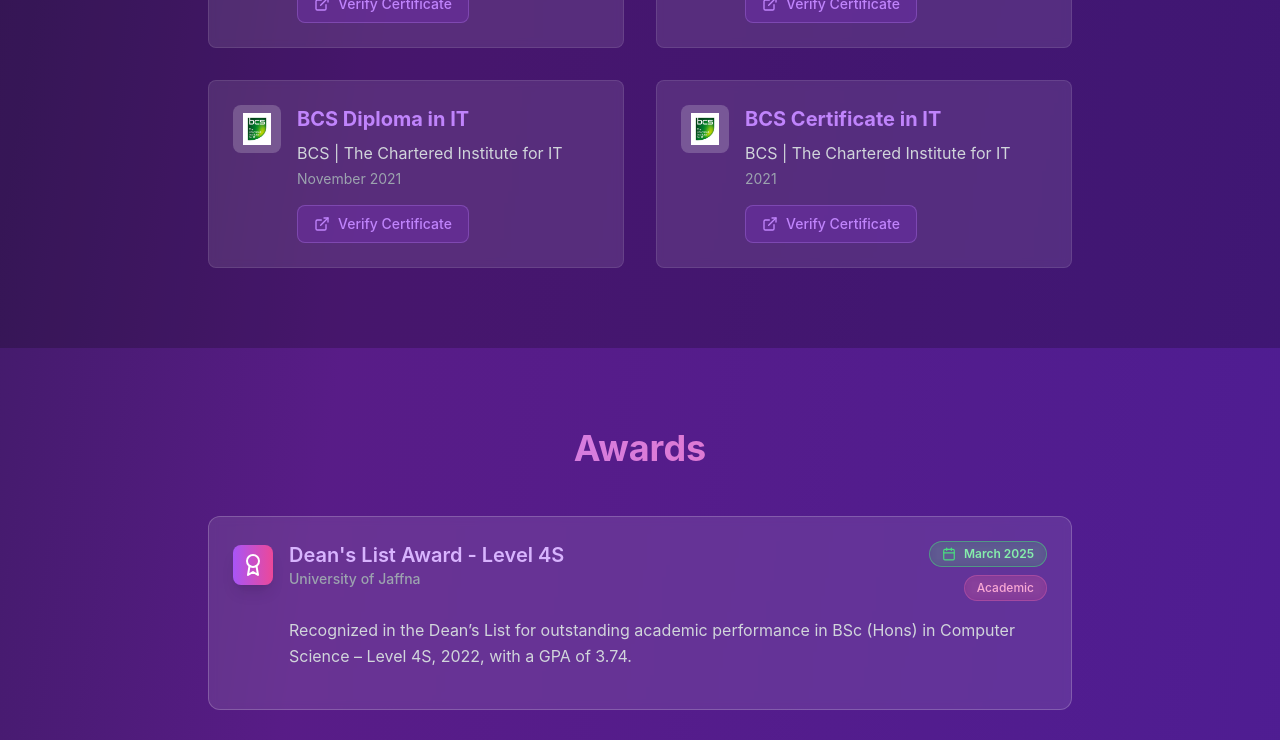
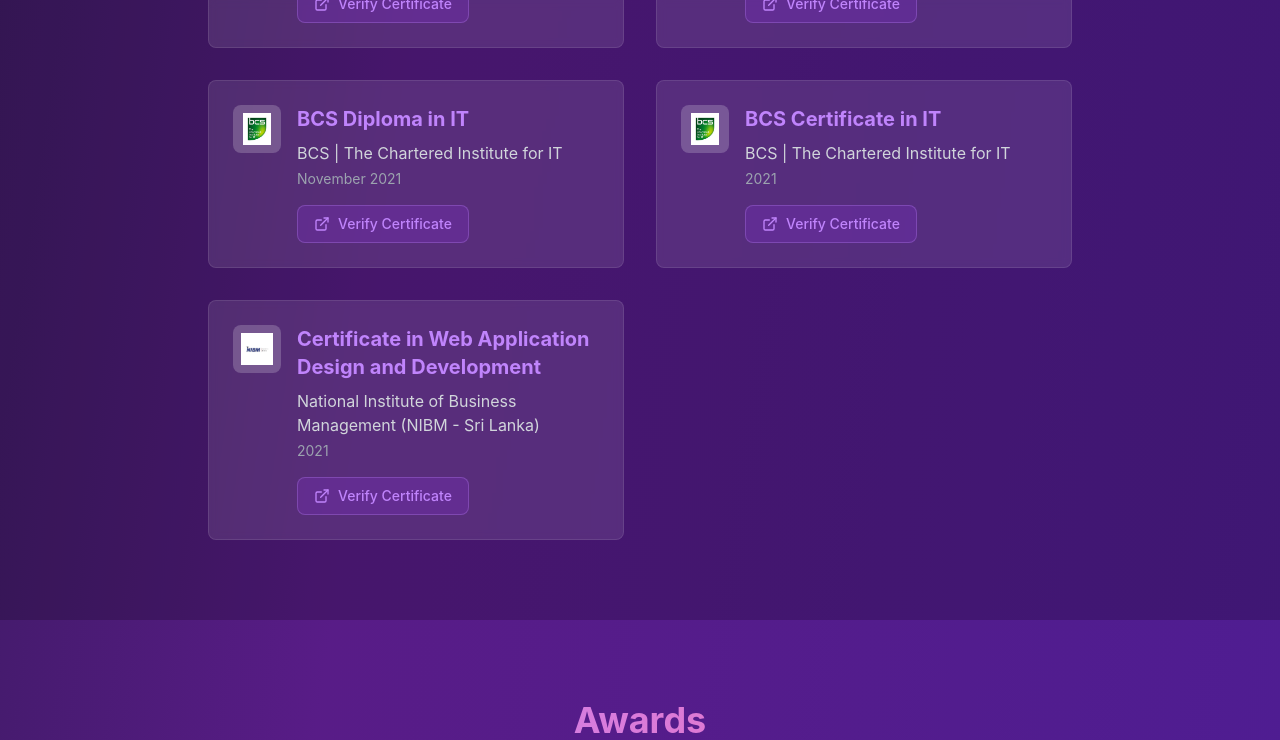
Before and after one commit to Laksana-Sriharan/my-portfolio, a React (Create React App) app: page / in a window 1280 px wide. Shown: the part 6013-6753 px from the top of the page. Built offline with nearby package versions, Linux system fonts and the light colour scheme.

Commit message:
Update certifications

```diff
--- a/src/App.js
+++ b/src/App.js
@@ -664,6 +664,13 @@
               date: "2021",
               link: "https://drive.google.com/file/d/1sYkd-k2_L1rzzafYNnoduwFYBQ6Nwfyx/view?usp=sharing",
               logo: "bcs.jpeg"
+            },
+            {
+              title: "Certificate in Web Application Design and Development ",
+              issuer: "National Institute of Business Management (NIBM - Sri Lanka)",
+              date: "2021",
+              link: "https://drive.google.com/file/d/1iOd1m_9OiTIFcNLNPWdshHlh6a6YeZHj/view?usp=sharing",
+              logo: "nibm.jpg"
             }
           ].map((cert, index) => (
             <div key={index} className="bg-white/10 backdrop-blur-sm rounded-lg p-6 hover:bg-white/20 transition-all duration-300 border border-white/10 hover:border-purple-400/50">
```
Also changed, not shown: public/nibm.jpg (added).
